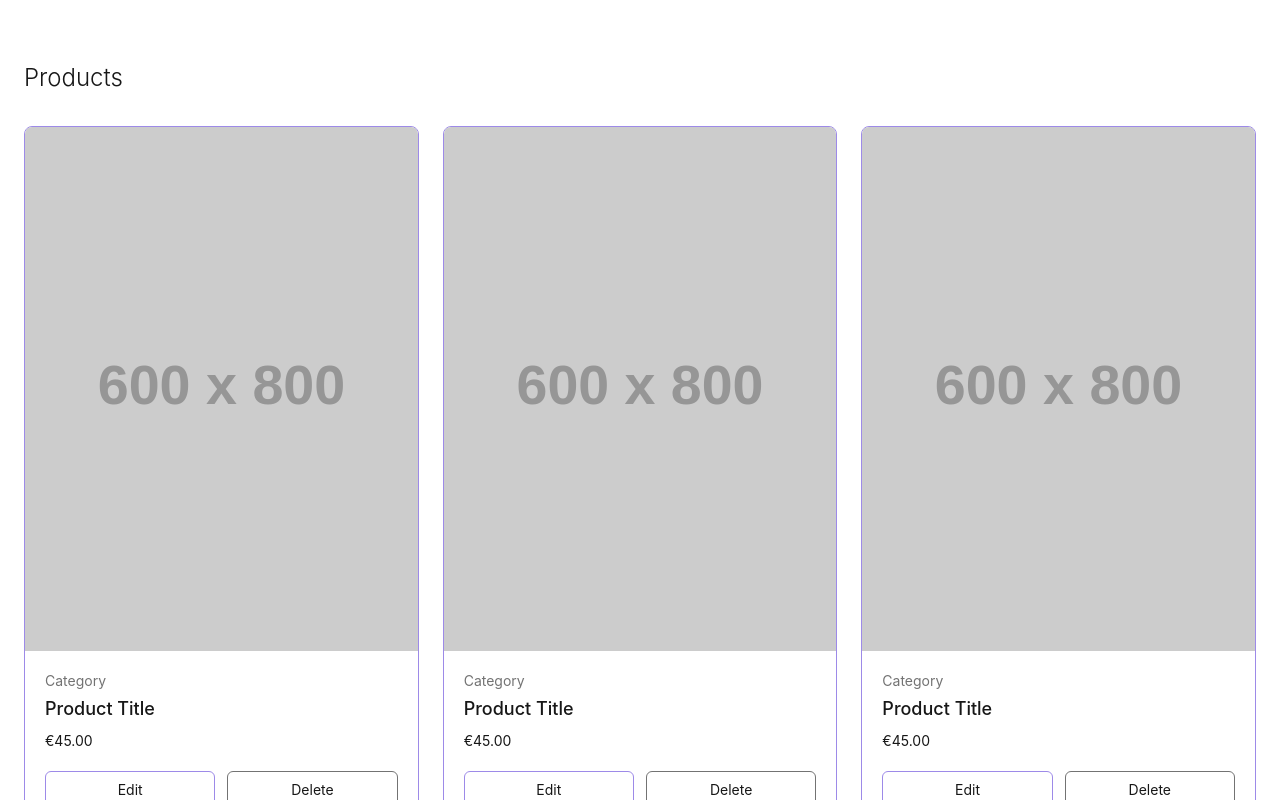
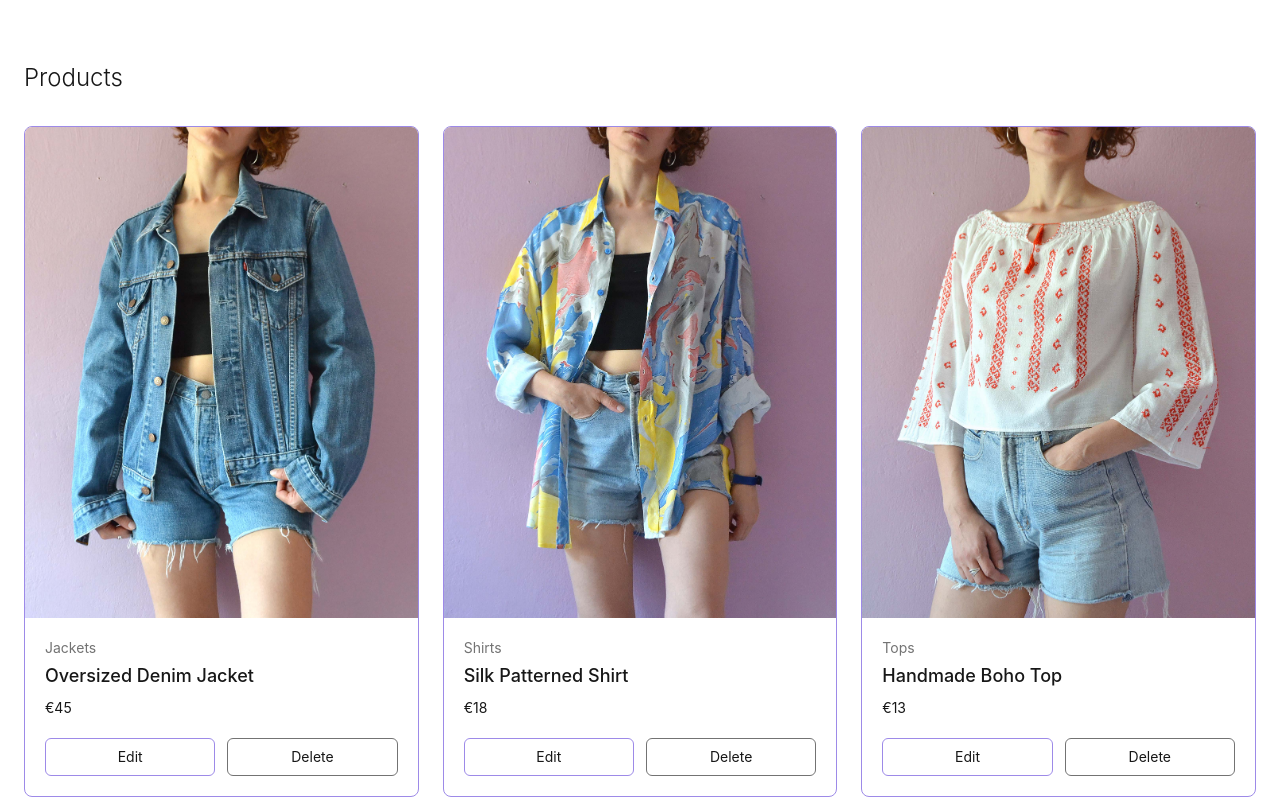
Before and after one commit to alkminibak/ihandu-vintage-showroom, a React (Vite) app in the folder client/: page /admin in a window 1280 px wide. Shown: the part 800-1600 px from the top of the page. Built offline with nearby package versions, Linux system fonts and the light colour scheme.

Commit message:
feat: render products in admin dashboard

```diff
--- a/client/src/components/AdminProductCard.tsx
+++ b/client/src/components/AdminProductCard.tsx
@@ -1,18 +1,24 @@
-const AdminProductCard = () => {
+import type { Product } from "../types/Product";
+
+interface AdminProductCardProps {
+  product: Product;
+}
+
+const AdminProductCard = ({ product }: AdminProductCardProps) => {
   return (
     <article className="overflow-hidden rounded-lg border border-accent bg-white">
       <img
-        src="https://placehold.co/600x800"
-        alt="Product"
+        src={product.imageUrl}
+        alt={product.title}
         className="w-full object-cover"
       />
 
       <div className="p-5">
-        <p className="text-sm text-text-muted">Category</p>
+        <p className="text-sm text-text-muted">{product.category}</p>
 
-        <h3 className="mt-1 text-lg font-medium text-text">Product Title</h3>
+        <h3 className="mt-1 text-lg font-medium text-text">{product.title}</h3>
 
-        <p className="mt-2 text-sm text-text">€45.00</p>
+        <p className="mt-2 text-sm text-text">€{product.price}</p>
 
         <div className="mt-5 flex gap-3">
           <button
--- a/client/src/pages/AdminDashboardPage.tsx
+++ b/client/src/pages/AdminDashboardPage.tsx
@@ -1,5 +1,6 @@
 import ProductForm from "../components/ProductForm";
 import AdminProductCard from "../components/AdminProductCard";
+import { mockProducts } from "../data/mockProducts";
 
 const AdminDashboardPage = () => {
   return (
@@ -14,9 +15,9 @@ const AdminDashboardPage = () => {
         <h2 className="text-2xl font-light text-text">Products</h2>
 
         <div className="mt-8 grid grid-cols-3 gap-6">
-          <AdminProductCard />
-          <AdminProductCard />
-          <AdminProductCard />
+          {mockProducts.map((product) => (
+            <AdminProductCard key={product.id} product={product} />
+          ))}
         </div>
       </section>
     </main>
```
